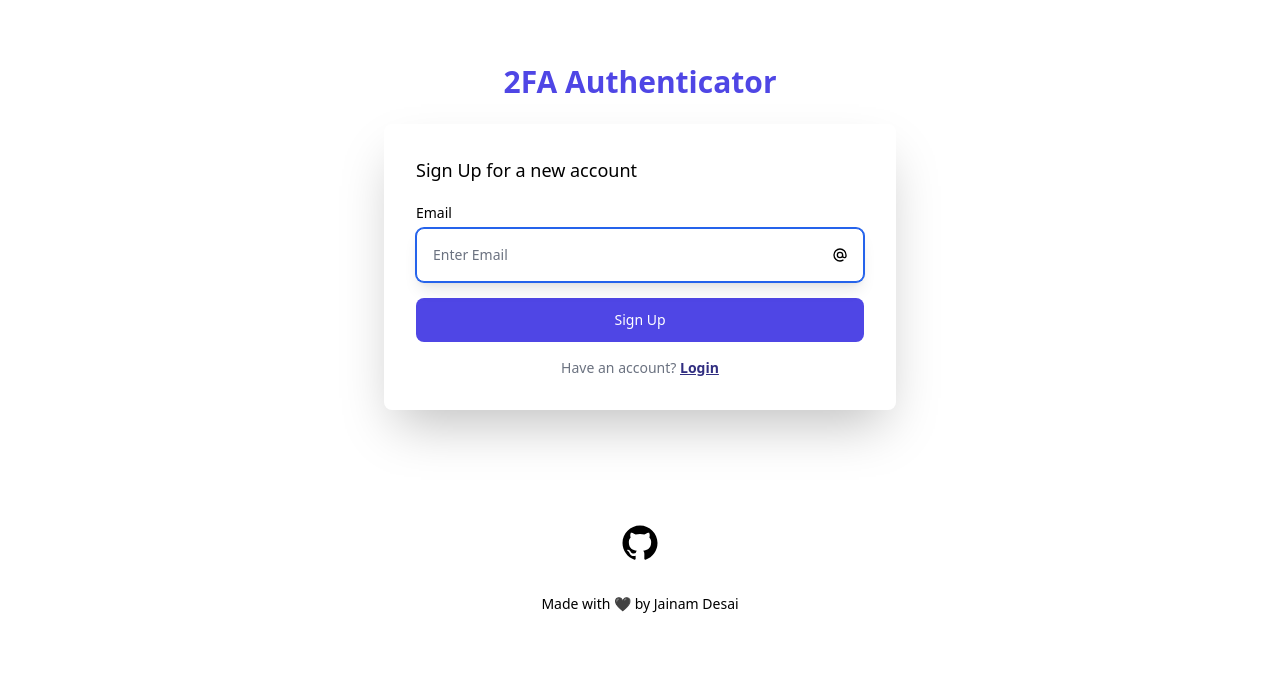
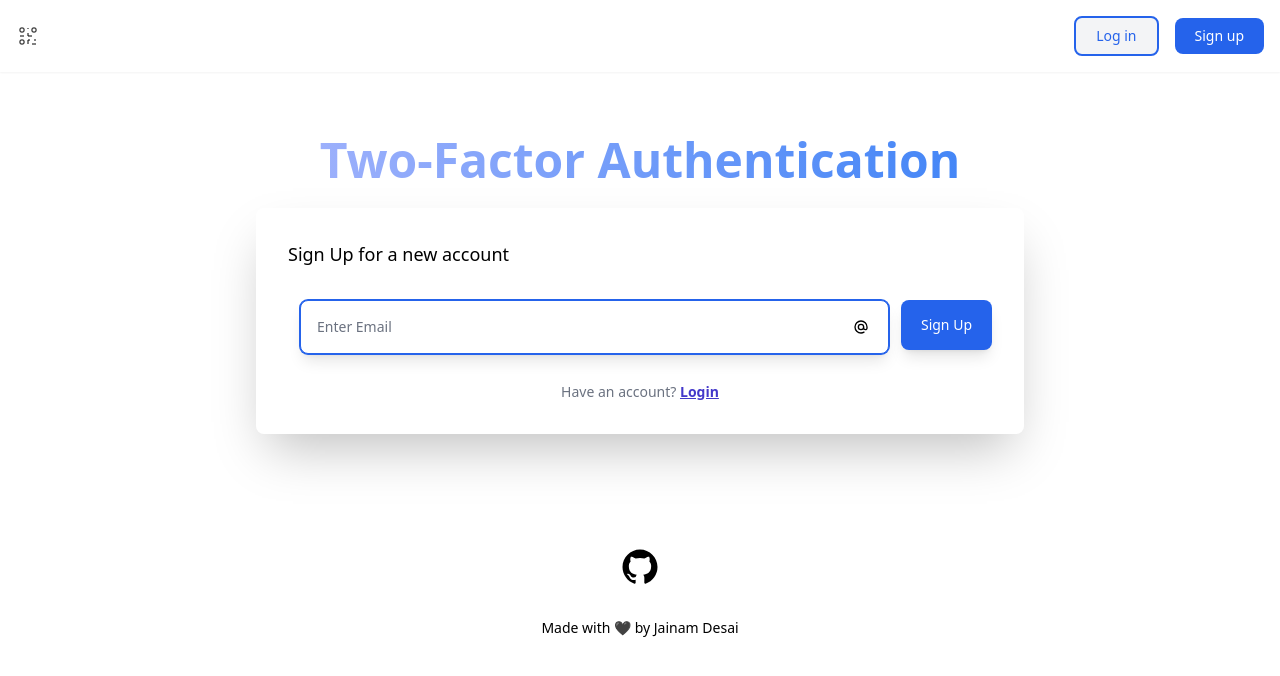
Before and after one commit to th3c0d3br34ker/learn-2fa-auth, a Next.js app: page /auth/signup in a window 1280 px wide. Shown: the top 676 px of the page. Built offline with nearby package versions, Linux system fonts and the light colour scheme.

Commit message:
update: refactored ui

```diff
--- /dev/null
+++ b/container/faq-item.js
@@ -0,0 +1,39 @@
+const FAQItem = ({ summary, details }) => (
+  <details className="group">
+    <summary className="flex items-center justify-between p-4 rounded-lg cursor-pointer bg-indigo-50">
+      <h2 className="font-medium">{summary} </h2>
+
+      <svg
+        className="w-5 h-5 text-indigo-800 transition-transform duration-300 group-open:-rotate-180"
+        xmlns="http://www.w3.org/2000/svg"
+        fill="none"
+        viewBox="0 0 24 24"
+        stroke="currentColor"
+      >
+        <path
+          strokeLinecap="round"
+          strokeLinejoin="round"
+          strokeWidth="3"
+          d="M19 9l-7 7-7-7"
+        />
+      </svg>
+    </summary>
+
+    <div className="mt-4 bg-indigo-50 rounded-lg">
+      <p className="p-8 mx-4 leading-relaxed text-gray-700">
+        {Array.isArray(details)
+          ? details.map((detail, index) => (
+              <div key={index}>
+                {index === 0 && detail}
+                <ul className="list-disc">
+                  {index !== 0 && <li>{detail}</li>}
+                </ul>
+              </div>
+            ))
+          : details}
+      </p>
+    </div>
+  </details>
+);
+
+export default FAQItem;
--- /dev/null
+++ b/container/header.js
@@ -0,0 +1,38 @@
+import Image from "next/image";
+import Link from "next/link";
+
+const Header = ({ isLoggedIn }) => (
+  <header className="shadow-sm">
+    <div className="max-w-screen-xl p-4 mx-auto">
+      <div className="flex items-center justify-between space-x-4 lg:space-x-10">
+        <div className="flex lg:w-0 lg:flex-1">
+          <Image src="/icons/qr-code.svg" width={24} height={24} alt="icon" />
+        </div>
+
+        {isLoggedIn ? (
+          <Link href="/api/logout">
+            <a className="px-5 py-2 text-sm font-medium text-white bg-red-500 rounded-lg">
+              Log Out
+            </a>
+          </Link>
+        ) : (
+          <div className="items-center justify-end flex-1 hidden space-x-4 sm:flex">
+            <Link href="/auth/login">
+              <a className="px-5 py-2 text-sm font-medium text-blue-600 bg-gray-100 rounded-lg border-2 border-blue-600">
+                Log in
+              </a>
+            </Link>
+
+            <Link href="/auth/signup">
+              <a className="px-5 py-2 text-sm font-medium text-white bg-blue-600 rounded-lg">
+                Sign up
+              </a>
+            </Link>
+          </div>
+        )}
+      </div>
+    </div>
+  </header>
+);
+
+export default Header;
--- a/container/layout.js
+++ b/container/layout.js
@@ -2,15 +2,17 @@ import Head from "next/head";
 
 // project imports
 import Footer from "./footer";
+import Header from "./header";
 
 const Layout = (props) => {
-  const { title, children } = props;
+  const { title, header, isLoggedIn, children } = props;
   return (
     <>
       <Head>
         <title>{title}</title>
       </Head>
 
+      {header && <Header isLoggedIn={isLoggedIn} />}
       <>{children}</>
       <Footer />
     </>
--- a/pages/api/login.js
+++ b/pages/api/login.js
@@ -25,7 +25,6 @@ const loginApiRoute = async (req, res) => {
       return res.status(404).end();
     }
 
-
     const isAuthenticated = verifyUser(user, code);
 
     if (!isAuthenticated) {
@@ -38,7 +37,7 @@ const loginApiRoute = async (req, res) => {
     req.session.user = sanitizeUser(user);
     await req.session.save();
 
-    res.redirect("/");
+    res.redirect("/private");
     res.end();
   } catch (err) {
     console.error(err);
--- a/pages/api/sign-up-2fa.js
+++ b/pages/api/sign-up-2fa.js
@@ -33,7 +33,7 @@ const signUp2FAApiRoute = async (req, res) => {
     req.session.user = sanitizeUser(user);
     await req.session.save();
 
-    res.redirect("/");
+    res.redirect("/private");
     res.end();
   } catch (err) {
     console.error(err);
--- a/pages/auth/login.js
+++ b/pages/auth/login.js
@@ -7,8 +7,8 @@ import Layout from "container/layout";
 const LogInPage = () => (
   <Layout title="Log In">
     <div className="max-w-screen-xl px-4 py-16 mx-auto sm:px-6 lg:px-8">
-      <div className="max-w-lg mx-auto">
-        <h1 className="text-2xl font-bold text-center text-indigo-600 sm:text-3xl">
+      <div className="max-w-3xl mx-auto">
+        <h1 className="text-3xl font-extrabold text-center text-transparent sm:text-5xl bg-clip-text bg-gradient-to-r from-indigo-300 to-blue-500">
           2FA Authenticator
         </h1>
 
@@ -71,17 +71,19 @@ const LogInPage = () => (
             </div>
           </div>
 
-          <button
-            type="submit"
-            className="block w-full px-5 py-3 text-sm font-medium text-white bg-indigo-600 rounded-lg"
-          >
-            Log In
-          </button>
+          <div className="flex w-full justify-end">
+            <button
+              type="submit"
+              className="block px-5 py-3 text-sm font-medium text-white bg-blue-600 rounded-lg"
+            >
+              Log In
+            </button>
+          </div>
 
           <p className="text-sm text-center text-gray-500">
             Don&apos;t have an account?{" "}
             <Link href="/auth/signup">
-              <a className="underline text-indigo-900 font-bold">Sign Up</a>
+              <a className="underline text-indigo-700 font-bold">Sign Up</a>
             </Link>
           </p>
         </form>
--- a/pages/auth/signup.js
+++ b/pages/auth/signup.js
@@ -4,13 +4,12 @@ import Image from "next/image";
 // project imports
 import Layout from "container/layout";
 
-const SignUpPage = () => {
-  return (
-    <Layout title="Sign up">
+const SignUpPage = () => (
+  <Layout title="Sign up" header>
     <div className="max-w-screen-xl px-4 py-16 mx-auto sm:px-6 lg:px-8">
-        <div className="max-w-lg mx-auto">
-          <h1 className="text-2xl font-bold text-center text-indigo-600 sm:text-3xl">
-            2FA Authenticator
+      <div className="max-w-3xl mx-auto">
+        <h1 className="text-3xl font-extrabold text-center text-transparent sm:text-5xl bg-clip-text bg-gradient-to-r from-indigo-300 to-blue-500">
+          Two-Factor Authentication
         </h1>
         <form
           action="/api/sign-up"
@@ -19,11 +18,11 @@ const SignUpPage = () => {
         >
           <p className="text-lg font-medium">Sign Up for a new account</p>
 
-            <div>
-              <label htmlFor="email" className="text-sm font-medium">
+          <div className="sm:flex">
+            <div className="relative mt-1 w-full p-3 sm:flex-1">
+              <label htmlFor="email" className="text-sm font-medium sr-only">
                 Email
               </label>
-              <div className="relative mt-1">
               <input
                 type="email"
                 id="email"
@@ -33,7 +32,7 @@ const SignUpPage = () => {
                 autoFocus
                 required
               />
-                <span className="absolute inset-y-0 inline-flex items-center right-4">
+              <span className="absolute inset-y-0 inline-flex items-center right-8">
                 <Image
                   src="/icons/email.svg"
                   width={16}
@@ -42,18 +41,19 @@ const SignUpPage = () => {
                 />
               </span>
             </div>
-            </div>
 
             <button
               type="submit"
-              className="block w-full px-5 py-3 text-sm font-medium text-white bg-indigo-600 rounded-lg"
+              className="flex items-center justify-between my-4 w-full sm:w-auto px-5 py-3 text-sm font-medium text-white bg-blue-600 rounded-lg shadow-lg"
             >
               Sign Up
             </button>
+          </div>
+
           <p className="text-sm text-center text-gray-500">
             Have an account?{" "}
             <Link href="/auth/login">
-                <a className="underline text-indigo-900 font-bold">Login</a>
+              <a className="underline text-indigo-700 font-bold">Login</a>
             </Link>
           </p>
         </form>
@@ -61,6 +61,5 @@ const SignUpPage = () => {
     </div>
   </Layout>
 );
-};
 
 export default SignUpPage;
--- a/pages/index.js
+++ b/pages/index.js
@@ -1,75 +1,63 @@
-import Link from "next/link";
-import Image from "next/image";
-import { withIronSessionSsr } from "iron-session/next";
-
-// project imports
-import { sessionOptions } from "lib/session";
+import FAQItem from "container/faq-item";
 import Layout from "container/layout";
 
-const IndexPage = ({ user }) => (
-  <Layout title="Home">
-    <div className="max-w-screen-xl px-4 py-16 mx-auto sm:px-6 lg:px-8">
-      <div className="max-w-lg mx-auto">
-        <h1 className="text-2xl font-bold text-center text-indigo-600 sm:text-3xl">
-          2FA Authenticator
+const IndexPage = () => (
+  <Layout title="2FA Authenticator" header>
+    <section className="my-14">
+      <div className="max-w-3xl mx-auto text-center">
+        <h1 className="text-3xl font-extrabold text-transparent sm:text-5xl bg-clip-text bg-gradient-to-r from-indigo-300 to-blue-500">
+          Two-Factor Authentication
         </h1>
-        <p className="max-w-md mx-auto mt-4 text-center text-gray-500">
-          This is an Example site for 2FA Login.
+
+        <p className="max-w-xl mx-auto mt-4 sm:leading-relaxed sm:text-xl">
+          Lorem ipsum dolor sit amet consectetur, adipisicing elit. Nesciunt
+          illo tenetur fuga ducimus numquam ea!
         </p>
+      </div>
+    </section>
 
-        <div className="p-8 mt-6 mb-0 space-y-4 rounded-lg shadow-2xl">
-          <label htmlFor="email" className="text-sm font-medium">
-            Email
-          </label>
-          <div className="relative mt-1">
-            <input
-              type="email"
-              id="email"
-              name="email"
-              className="w-full p-4 pr-12 text-sm rounded-lg shadow-lg"
-              defaultValue={user.email}
-              disabled
-            />
-            <span className="absolute inset-y-0 inline-flex items-center right-4">
-              <Image
-                src="/icons/email.svg"
-                width={16}
-                height={16}
-                alt="email-symbol"
-              />
-            </span>
-          </div>
+    <div className="max-w-3xl mx-auto space-y-4">
+      <FAQItem
+        summary="What is Two-Factor Authentication?"
+        details="Two-Factor Authentication (2FA) is an extra layer of security used to make sure that people trying to gain access to an online account are who they say they are. First, a user will enter their username and a password. Then, instead of immediately gaining access, they will be required to provide another piece of information."
+      />
 
-          <Link href="/api/logout">
-            <a className="block w-full px-5 py-3 text-sm font-medium text-center text-white bg-red-600 rounded-lg">
-              Log Out
-            </a>
-          </Link>
-        </div>
-      </div>
+      <FAQItem
+        summary="What is Time-based one-time password?"
+        details="Time-based one-time password (TOTP) is a computer algorithm that generates a one-time password (OTP) that uses the current time as a source of uniqueness. As an extension of the HMAC-based one-time password algorithm (HOTP), it has been adopted as Internet Engineering Task Force (IETF) standard RFC 6238."
+      />
+
+      <FAQItem
+        summary="What is a QR code?"
+        details="QR code (an initialism for quick response code) is a type of matrix barcode (or two-dimensional barcode) invented in 1994 by the Japanese automotive company Denso Wave. A barcode is a machine-readable optical label that can contain information about the item to which it is attached. In practice, QR codes often contain data for a locator, identifier, or tracker that points to a website or application. ."
+      />
+
+      <FAQItem
+        summary="What are the types of Two-Factor Authentications?"
+        details={[
+          "Let’s have a peek at look popular websites and applications are implementing 2FA these days.",
+          "Email-based 2FA",
+          "SMS-based 2FA",
+          "Software token/TOTP based 2FA",
+          "Bio-metrics based 2FA",
+          "As a Push Notification",
+          "Hardware Token-based 2FA",
+        ]}
+      />
+
+      <FAQItem
+        summary="What are the application with 2FA?"
+        details={[
+          "An application that uses 2FA",
+          "Google Authenticator",
+          "Microsoft Authenticator",
+          "Twilio Authy",
+          "FreeOTP",
+          "2FA Authenticator",
+        ]}
+      />
     </div>
   </Layout>
 );
 
-const myGetServerSideProps = async ({ req, res }) => {
-  const user = req.session.user;
-
-  if (!user) {
-    return {
-      redirect: {
-        destination: "/auth/login",
-      },
-    };
-  }
-
-  return {
-    props: { user: req.session.user },
-  };
-};
-
-export const getServerSideProps = withIronSessionSsr(
-  myGetServerSideProps,
-  sessionOptions
-);
-
 export default IndexPage;
--- /dev/null
+++ b/pages/private.js
@@ -0,0 +1,68 @@
+import Image from "next/image";
+import { withIronSessionSsr } from "iron-session/next";
+
+// project imports
+import { sessionOptions } from "lib/session";
+import Layout from "container/layout";
+
+const PrivatePage = ({ user }) => (
+  <Layout title="Home" header isLoggedIn>
+    <div className="max-w-screen-xl px-4 py-16 mx-auto sm:px-6 lg:px-8">
+      <div className="max-w-3xl mx-auto">
+        <h1 className="text-3xl font-extrabold text-center text-transparent sm:text-5xl bg-clip-text bg-gradient-to-r from-indigo-300 to-blue-500">
+          Two-Factor Authentication
+        </h1>
+        <p className="max-w-md mx-auto mt-4 text-center text-gray-500">
+          This is a private page. You need to be logged in to see this page.
+        </p>
+
+        <div className="p-8 mt-6 mb-0 space-y-4 rounded-lg shadow-2xl">
+          <label htmlFor="email" className="text-sm font-medium">
+            Email
+          </label>
+          <div className="relative mt-1">
+            <input
+              type="email"
+              id="email"
+              name="email"
+              className="w-full p-4 pr-12 text-sm rounded-lg shadow-lg"
+              defaultValue={user.email}
+              disabled
+            />
+            <span className="absolute inset-y-0 inline-flex items-center right-4">
+              <Image
+                src="/icons/email.svg"
+                width={16}
+                height={16}
+                alt="email-symbol"
+              />
+            </span>
+          </div>
+        </div>
+      </div>
+    </div>
+  </Layout>
+);
+
+const myGetServerSideProps = async ({ req, res }) => {
+  const user = req.session.user;
+
+  if (!user) {
+    return {
+      redirect: {
+        destination: "/auth/login",
+      },
+    };
+  }
+
+  return {
+    props: { user: req.session.user },
+  };
+};
+
+export const getServerSideProps = withIronSessionSsr(
+  myGetServerSideProps,
+  sessionOptions
+);
+
+export default PrivatePage;
```
Also changed, not shown: pages/auth/setup-2fa.js (+6 -6 lines). Lines whose indentation alone changed are shown as unchanged.
